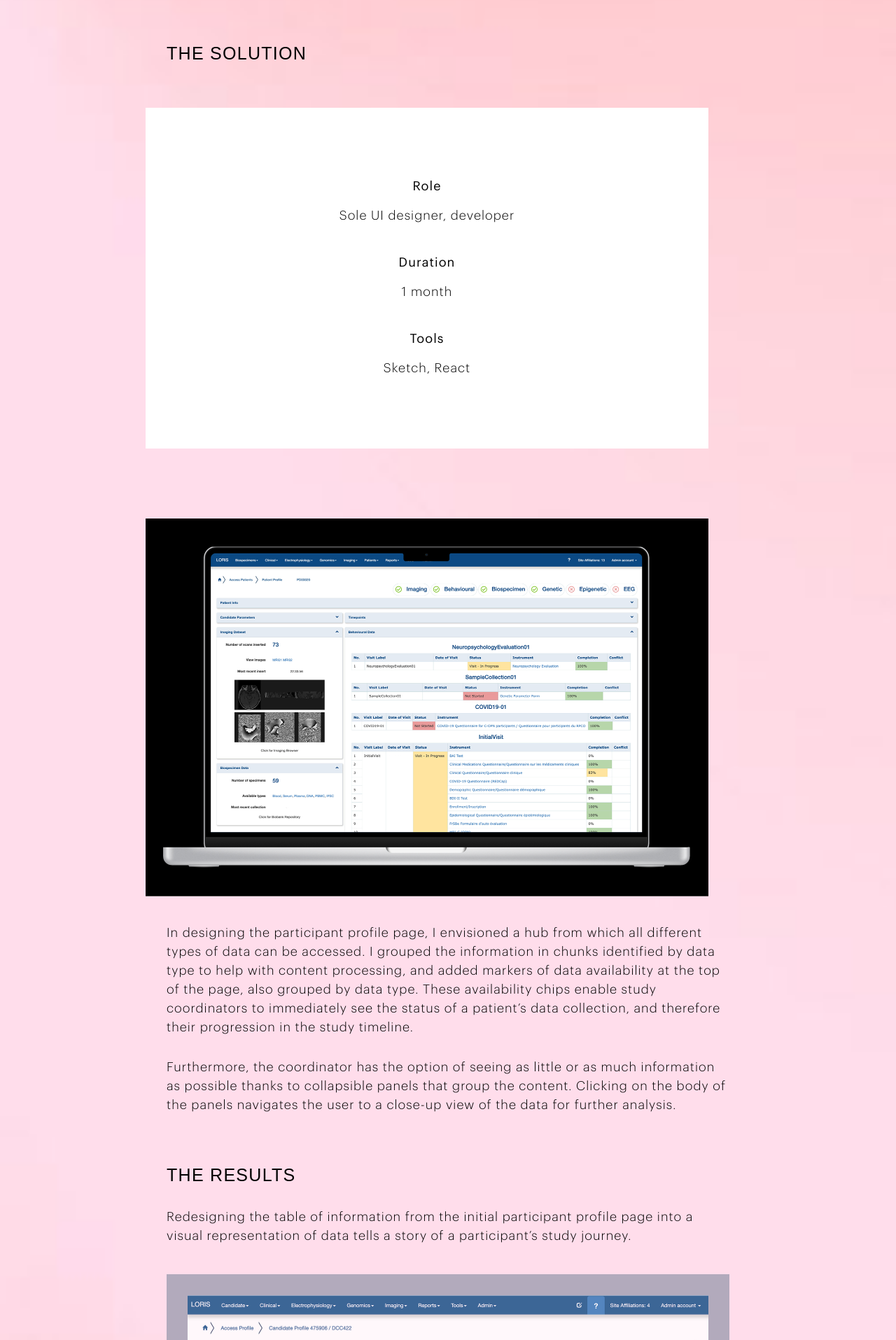
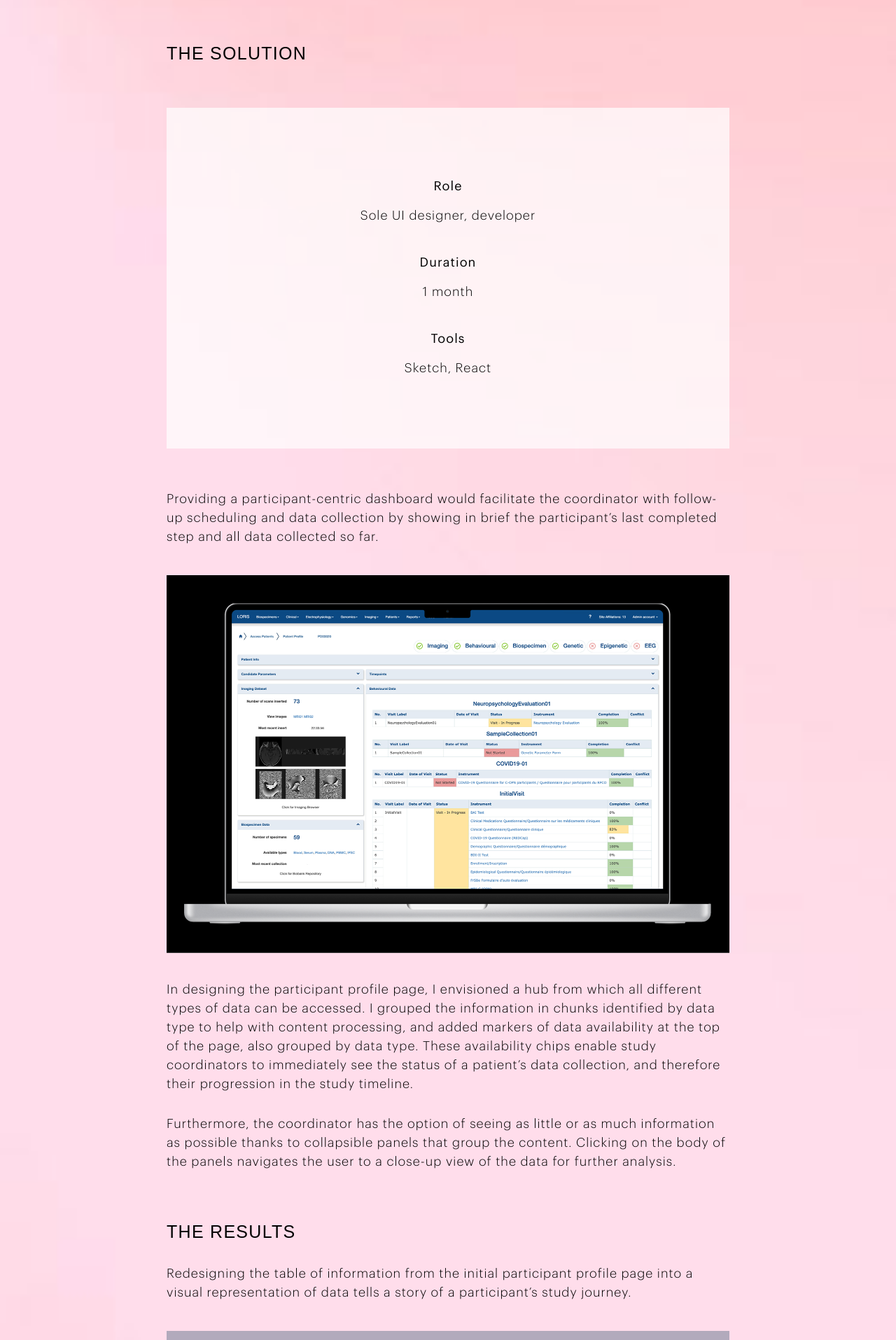
Before and after one commit to zaliqarosli/portfolio, a Next.js app: page /work/patient-dashboard in a window 1280 px wide. Shown: the part 1260-3175 px from the top of the page at 70% size. Built offline with nearby package versions, Linux system fonts and the light colour scheme; a web font is replaced by a local one.

Commit message:
fix patient dashboard page alignment across sizes

```diff
--- a/app/(case-study)/work/patient-dashboard/page.js
+++ b/app/(case-study)/work/patient-dashboard/page.js
@@ -36,7 +36,7 @@ export default function Page() {
       <main className='flex pb-[1.875rem] flex-col items-center gap-[1.875rem] 2xl:gap-[3.75rem] self-stretch'>
         <section
           id={`${name}-background`}
-          className='flex max-w-[54rem] py-[0rem] px-[1.875rem] flex-col justify-center items-center gap-[1.875rem] 2xl:gap-[3.75rem self-stretch]'
+          className='flex max-w-[54rem] py-[0rem] px-[1.875rem] flex-col justify-center items-center gap-[1.875rem] 2xl:gap-[3.75rem]'
         >
           <p className='self-stretch'>
             <strong>As developer of the Canadian Open Parkinson Network</strong>
@@ -49,7 +49,7 @@ export default function Page() {
         {/* THE PROBLEM SECTION */}
         <section
           id={`${name}-problem`}
-          className='flex max-w-[54rem] pt-[1.875rem] px-[1.875rem] pb-[0rem] flex-col items-start gap-[1.875rem] 2xl:gap-[3.75rem] self-stretch w-full mx-auto'
+          className='flex max-w-[54rem] pt-[1.875rem] px-[1.875rem] flex-col items-start gap-[1.875rem] 2xl:gap-[3.75rem]'
         >
           <h2 className='self-stretch'>THE PROBLEM</h2>
           <p className='self-stretch'>
@@ -64,18 +64,21 @@ export default function Page() {
         {/* THE SOLUTION SECTION */}
         <section
           id={`${name}-solution`}
-          className='flex max-w-[54rem] flex-col items-center gap-[1.875rem] 2xl:gap-[3.75rem] self-stretch w-full mx-auto'
+          className='flex max-w-[54rem] flex-col items-center gap-[1.875rem] 2xl:gap-[3.75rem]'
         >
-          <header className='flex pt-[1.875rem] px-[1.875rem] pb-[0rem] justify-center items-center self-stretch'>
-            <h2 className='flex-[1_0_0]'>the solution</h2>
+          <header className='flex pt-[1.875rem] px-[1.875rem] justify-start items-center self-stretch'>
+            <h2>the solution</h2>
           </header>
           {/* Role banner box */}
-          <div className='flex max-w-[50.25rem] py-[1.875rem] px-[0rem] flex-col items-center self-stretch text-center'>
-            <div className='flex px-[3.75rem] py-[6.25rem] justify-center items-end self-stretch bg-white'>
+          <div
+            id='role-section-container'
+            className='flex max-w-[50.25rem] py-[1.875rem] px-[0rem] flex-col items-center text-center w-full'
+          >
+            <div className='flex px-[3.75rem] py-[6.25rem] justify-center items-end self-stretch bg-white/70'>
               {/* text container */}
-              <div className='flex flex-col justify-center items-center gap-[2.5rem] flex-[1_0_0]'>
+              <div className='flex flex-col justify-center items-center gap-[2.5rem] 2xl:gap-[3.75rem] flex-[1_0_0]'>
                 {/* role */}
-                <div className='flex flex-col justify-center gap-[0.94rem] self-stretch'>
+                <div className='flex flex-col justify-center items-center gap-[0.94rem] self-stretch'>
                   <h6 className='self-stretch'>Role</h6>
                   <p className='self-stretch'>Sole UI designer, developer</p>
                 </div>
@@ -93,9 +96,14 @@ export default function Page() {
             </div>
           </div>
           <div className='flex py-[0rem] px-[1.875rem] justify-center items-center self-stretch'>
-            <p className='flex-[1_0_0]'></p>
+            <p className='flex-[1_0_0]'>
+              Providing a participant-centric dashboard would facilitate the
+              coordinator with follow-up scheduling and data collection by
+              showing in brief the participant’s last completed step and all
+              data collected so far.
+            </p>
           </div>
-          <div className='flex max-w-[50.25rem] py-[0.625rem] px-[0rem] flex-col items-center self-stretch'>
+          <div className='flex max-w-[50.25rem] py-[0.625rem] px-[0rem] flex-col items-center'>
             <Image
               src='/patient_profile_demo@2x.jpg'
               width={2880}
@@ -129,48 +137,53 @@ export default function Page() {
         {/* RESULTS SECTION */}
         <section
           id={`${name}-results`}
-          className='flex max-w-[54rem] pt-[1.875rem] px-[1.875rem] pb-[0rem] flex-col items-center gap-[1.875rem] 2xl:gap-[3.75rem] self-stretch w-full mx-auto'
+          className='flex max-w-[54rem] pt-[1.875rem] flex-col items-center gap-[1.875rem] 2xl:gap-[3.75rem]'
         >
+          <header className='flex px-[1.875rem] flex-col items-start gap-[1.875rem] self-stretch'>
             <h2 className='self-stretch'>the results</h2>
-          <p className='flex-[1_0_0] self-stretch'>
+            <p className='self-stretch'>
               Redesigning the table of information from the initial participant
-            profile page into a visual representation of data tells a story of a
-            participant’s study journey.
+              profile page into a visual representation of data tells a story of
+              a participant’s study journey.
             </p>
+          </header>
+
           {/* images container */}
-          <div className='flex max-w-[50.25rem] py-[0.625rem] px-[0rem] flex-col items-start self-stretch'>
-            <figure className='flex p-[1.875rem] flex-col items-start gap-[1.875rem] self-stretch bg-lightgray opacity-80'>
+          <div className='flex max-w-[50.25rem] py-[0.625rem] flex-col items-start gap-[1.875rem]'>
+            <figure className='flex flex-col items-start gap-[1.875rem] self-stretch'>
+              <div className='flex p-[1.875rem] justify-center items-center self-stretch bg-lightgray/80'>
                 <Image
                   src='/result-img-1@2x.jpg'
                   width={2880}
                   height={1359}
                   alt={`screenshot of patient profile page before changes`}
-                className='self-stretch aspect-[744.00/352.49]'
+                  className='aspect-[744.00/352.49]'
                 />
-              <figcaption className='p-[1.875rem]'>
+              </div>
+              <figcaption className='px-[1.875rem]'>
                 Profile page showing participant metadata before (top) and after
                 (bottom) implementing redesign.
               </figcaption>
             </figure>
-            <figure className='flex p-[1.875rem] flex-col items-start gap-[1.875rem] self-stretch bg-lightgray opacity-80'>
+            <figure className='flex p-[1.875rem] justify-center items-center self-stretch bg-lightgray/80'>
               <Image
                 src='/result-img-2@2x.jpg'
                 width={1920}
                 height={1054}
                 alt={`screenshot of patient profile page after changes`}
-                className='self-stretch aspect-[744.00/411.75]'
+                className='aspect-[744.00/411.75]'
               />
             </figure>
           </div>
-          <p className='flex-[1_0_0] self-stretch'>
+          <p className='px-[1.875rem]'>
             The new participant-centric dashboard organizes and presents the
             data visually. Grouping the data and implementing the use of colour
             to communicate status helped coordinators to quickly process the
             information and easily identify their next steps.
           </p>
           {/* Image 2 container */}
-          <div className='flex max-w-[50.25rem] py-[0.625rem] px-[0rem] flex-col items-center self-stretch'>
-            <figure className='flex p-[1.875rem] flex-col items-start gap-[1.875rem] self-stretch bg-lightgray opacity-80'>
+          <div className='flex max-w-[50.25rem] py-[0.625rem] flex-col items-center'>
+            <figure className='flex p-[1.875rem] justify-center items-center self-stretch bg-lightgray/80'>
               <Image
                 src='/result-img-3@2x.jpg'
                 width={2851}
@@ -195,13 +208,13 @@ export default function Page() {
             </blockquote>
             <div className='flex py-[0rem] px-[1.875rem] justify-end items-center self-stretch'>
               <strong className='text-right'>
-                —<cite>Laws of UX</cite>
+                —<cite className='not-italic'>Laws of UX</cite>
               </strong>
             </div>
           </div>
-          <p className='flex-[1_0_0] self-stretch'>
-            We also received positive feedback from stakeholders who appreciated
-            the use of visual elements such as images, colour coding, and chips.
+          <p className='px-[1.875rem]'>
+            We received positive feedback from stakeholders who appreciated the
+            use of visual elements such as images, colour coding, and chips.
             These elements brought the data to life, and successfully showed the
             breadth of data that the project was collecting. This visual
             representation of the scope of the database was material the
@@ -212,7 +225,7 @@ export default function Page() {
         {/* NEXT STEPS SECTION */}
         <section
           id={`${name}-next-steps`}
-          className='flex max-w-[54rem] pt-[1.875rem] px-[1.875rem] pb-[0rem] flex-col items-start gap-[1.875rem] 2xl:gap-[3.75rem] self-stretch w-full mx-auto'
+          className='flex max-w-[54rem] pt-[1.875rem] px-[1.875rem] flex-col items-start gap-[1.875rem] 2xl:gap-[3.75rem]'
         >
           <h2 className='self-stretch'>next steps</h2>
           <p className='self-stretch'>
```
Lines whose indentation alone changed are shown as unchanged.
